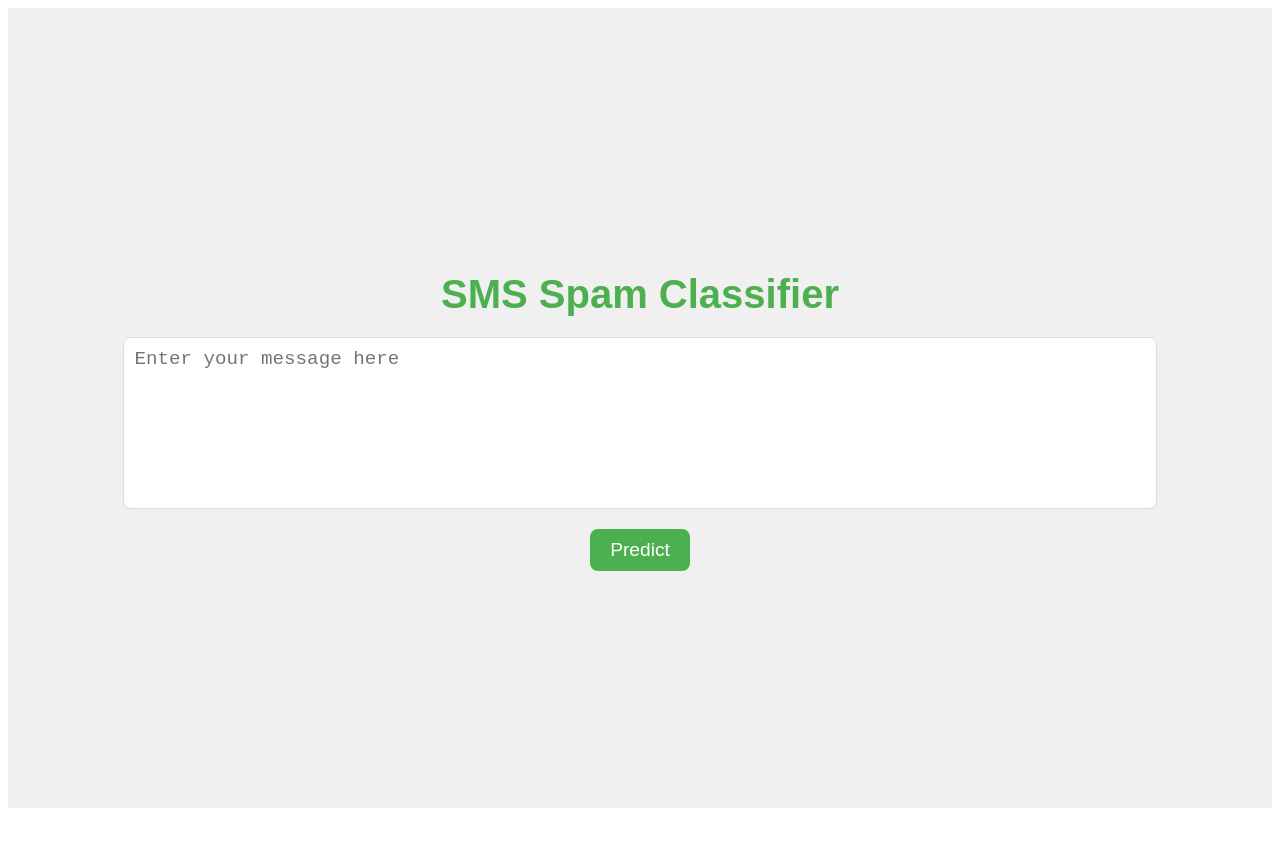
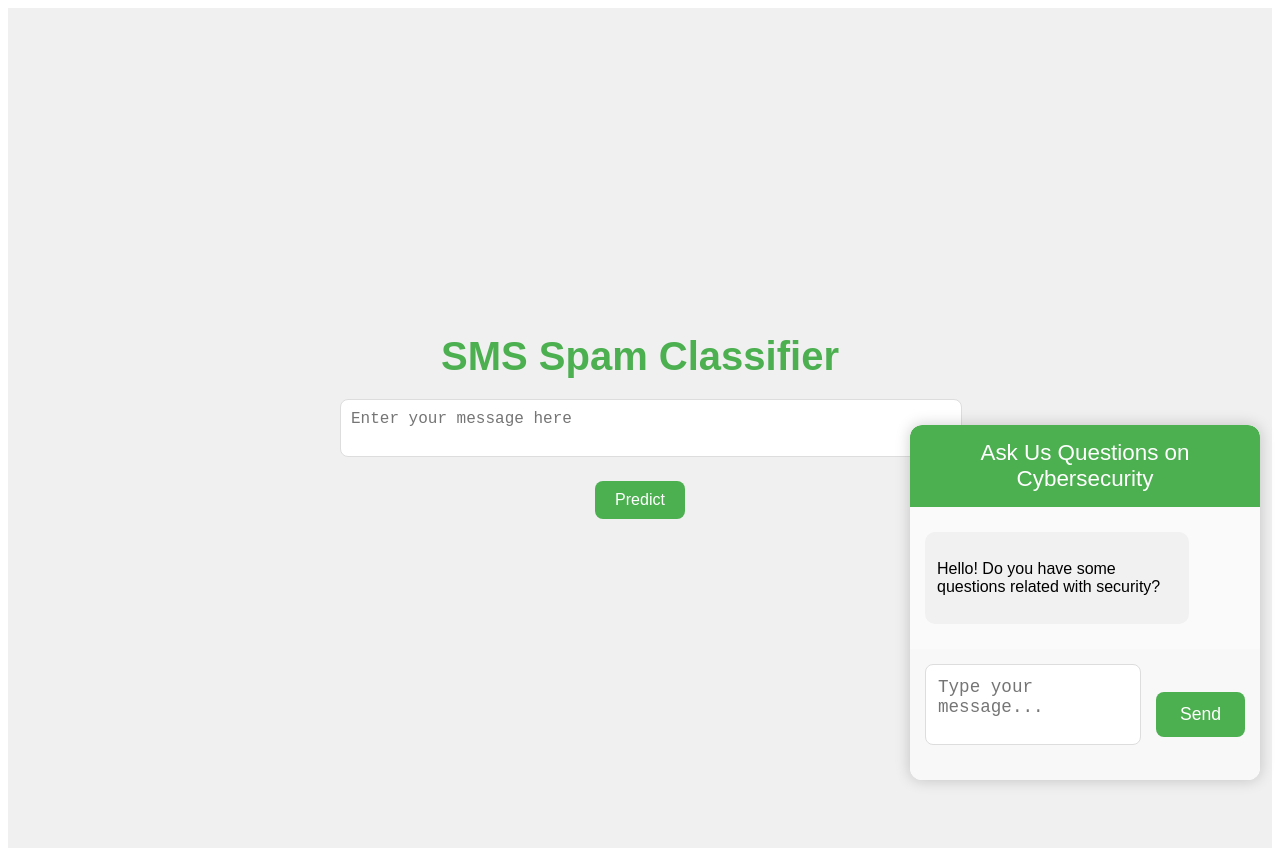
Before and after one commit to adityahacker-1/scam_msg_classifier_hackathon, a React (Vite) app in the folder frontend/email_spam/: page / in a window 1280 px wide. Before the commit the page ends 816 px from the top, so only its background shows below. Built offline with nearby package versions, Linux system fonts and the light colour scheme.

Commit message:
added chatbot

```diff
--- a/frontend/email_spam/src/App.css
+++ b/frontend/email_spam/src/App.css
@@ -1,11 +1,12 @@
 .App {
     display: flex;
+    justify-content: center;
+    align-items: center;
     flex-direction: column;
-    align-items: center;
-    justify-content: center;
     height: 100vh;
     background-color: #f0f0f0;
     font-family: Arial, sans-serif;
+    padding: 20px;
   }
 
   h1 {
@@ -14,11 +15,18 @@
     margin-bottom: 20px;
   }
 
+  /* SMS Spam Classifier Section */
+  .sms-section {
+    margin-bottom: 30px;
+    width: 100%;
+    max-width: 600px;
+    text-align: center;
+  }
+
   textarea {
-    width: 80%;
-    height: 150px;
+    width: 100%;
     padding: 10px;
-    font-size: 1.2rem;
+    font-size: 1rem;
     border-radius: 8px;
     border: 1px solid #ddd;
     margin-bottom: 20px;
@@ -27,8 +35,8 @@
 
   button {
     background-color: #4caf50;
-    color: #fff;
-    font-size: 1.2rem;
+    color: white;
+    font-size: 1rem;
     padding: 10px 20px;
     border: none;
     border-radius: 8px;
@@ -40,10 +48,90 @@
     background-color: #45a049;
   }
 
-  h2 {
-    margin-top: 20px;
-    font-size: 1.5rem;
-    font-weight: bold;
-    color: #333;
+  /* Chatbot Styling */
+  .chatbot {
+    position: fixed;
+    bottom: 20px;
+    right: 20px;
+    width: 350px; /* Increased width */
+    max-height: 550px; /* Increased max height */
+    background-color: #ffffff;
+    border-radius: 12px; /* Rounder corners */
+    box-shadow: 0 0 15px rgba(0, 0, 0, 0.2); /* Enhanced shadow */
+    display: flex;
+    flex-direction: column;
+    z-index: 100;
+    overflow: hidden;
+    font-family: 'Arial', sans-serif;
   }
-  /* . ..*/
+
+  .chat-header {
+    background-color: #4caf50;
+    color: white;
+    padding: 15px;
+    font-size: 1.4rem;
+    text-align: center;
+    border-radius: 12px 12px 0 0;
+  }
+
+  .chat-messages {
+    flex-grow: 1;
+    overflow-y: auto;
+    padding: 15px; /* Increased padding */
+    max-height: 400px; /* Set height for messages */
+    background-color: #fafafa; /* Light background for chat area */
+  }
+
+  .message {
+    padding: 12px;
+    margin: 10px 0;
+    border-radius: 10px;
+    max-width: 75%;
+  }
+
+  .bot {
+    background-color: #f1f1f1;
+    align-self: flex-start;
+    margin-right: 15px;
+  }
+
+  .user {
+    background-color: #4caf50;
+    color: white;
+    align-self: flex-end;
+    margin-left: 15px;
+  }
+
+  .chat-input {
+    display: flex;
+    align-items: center;
+    gap: 15px; /* Increased gap between text area and button */
+    padding: 15px;
+    background-color: #f8f8f8;
+    border-radius: 0 0 12px 12px; /* Rounded corners at the bottom */
+  }
+
+  .chat-input textarea {
+    width: 80%;
+    height: 55px; /* Increased height */
+    padding: 12px;
+    font-size: 1.1rem; /* Slightly larger font */
+    border-radius: 8px;
+    border: 1px solid #ddd;
+    resize: none;
+  }
+
+  .chat-input button {
+    background-color: #4caf50;
+    color: white;
+    padding: 12px 24px; /* Bigger button */
+    font-size: 1.1rem;
+    border: none;
+    border-radius: 8px;
+    cursor: pointer;
+    transition: background-color 0.3s ease;
+  }
+
+  .chat-input button:hover {
+    background-color: #45a049;
+  }
--- a/frontend/email_spam/src/App.jsx
+++ b/frontend/email_spam/src/App.jsx
@@ -2,29 +2,94 @@ import React, { useState } from "react";
 import axios from "axios";
 import "./App.css"; // Import the CSS file
 
-// frontend
 function App() {
-  const [inputText, setInputText] = useState("");
+  const [inputText, setInputText] = useState(""); // For SMS Spam Classifier input
   const [prediction, setPrediction] = useState("");
+  const [messages, setMessages] = useState([
+    { text: "Hello! Do you have some questions related with security?", sender: "bot" },
+  ]);
+  const [chatbotInput, setChatbotInput] = useState(""); // For Chatbot input
 
-  const handleSubmit = async () => {
+  // Handle SMS Spam Classifier submission
+  const handleSubmitSMS = async () => {
+    if (inputText.trim() === "") return; // Don't send empty messages
+
+    // Send the SMS text for classification
     const response = await axios.post("http://127.0.0.1:5000/predict", {
       sms: inputText,
     });
     setPrediction(response.data.prediction);
   };
 
+  // Handle Chatbot message submission.
+  const handleSubmitChatbot = async () => {
+    if (chatbotInput.trim() === "") return; // Don't send empty messages
+
+    // Add user message to the chat
+    setMessages((prevMessages) => [
+      ...prevMessages,
+      { text: chatbotInput, sender: "user" },
+    ]);
+
+    // Make an API call to the backend for chatbot response
+    const response = await axios.post("http://127.0.0.1:5000/chat", {
+      query: chatbotInput,
+    });
+
+    // Add bot's response to the chat
+    setMessages((prevMessages) => [
+      ...prevMessages,
+      { text: response.data.response, sender: "bot" },
+    ]);
+    setChatbotInput(""); // Clear the chatbot input field
+  };
+
+  // Handle Enter key press to trigger button click
+  const handleKeyDown = (e) => {
+    if (e.key === 'Enter') {
+      e.preventDefault(); // Prevent default Enter key behavior (line break in textarea)
+      handleSubmitChatbot(); // Trigger the chatbot submit
+    }
+  };
+
   return (
     <div className="App">
+      {/* SMS Spam Classifier */}
+      <div className="sms-section">
         <h1>SMS Spam Classifier</h1>
         <textarea
           value={inputText}
           onChange={(e) => setInputText(e.target.value)}
           placeholder="Enter your message here"
         />
-      <button onClick={handleSubmit}>Predict</button>
+        <button onClick={handleSubmitSMS} >Predict</button>
 
         {prediction && <h2>{prediction}</h2>}
+      </div>
+
+      {/* Chatbot */}
+      <div className="chatbot">
+        <div className="chat-header">Ask Us Questions on Cybersecurity</div>
+        <div className="chat-messages">
+          {messages.map((msg, index) => (
+            <div
+              key={index}
+              className={msg.sender === "bot" ? "message bot" : "message user"}
+            >
+              <p>{msg.text}</p>
+            </div>
+          ))}
+        </div>
+        <div className="chat-input">
+          <textarea
+            value={chatbotInput}
+            onChange={(e) => setChatbotInput(e.target.value)}
+            onKeyDown={handleKeyDown} // Add the event listener for Enter key press
+            placeholder="Type your message..."
+          ></textarea>
+          <button onClick={handleSubmitChatbot}>Send</button>
+        </div>
+      </div>
     </div>
   );
 }
```
Also changed, not shown: 1 other file (tests, documents, lock files or other folders). Lines whose indentation alone changed are shown as unchanged.
